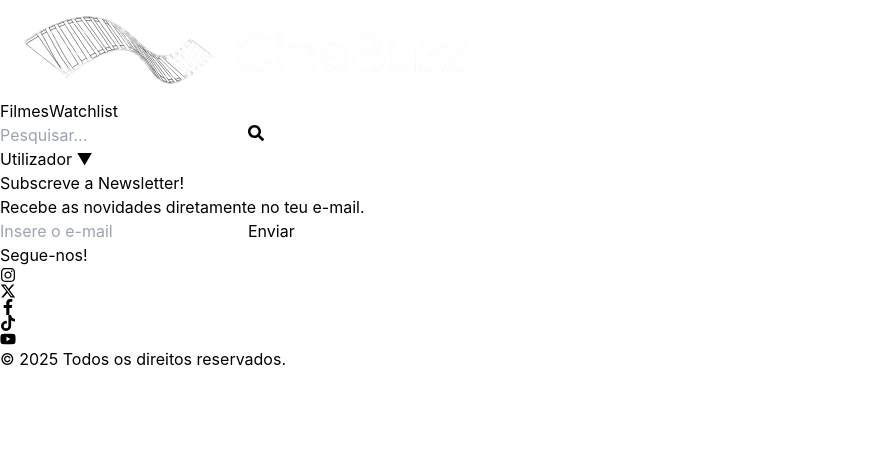
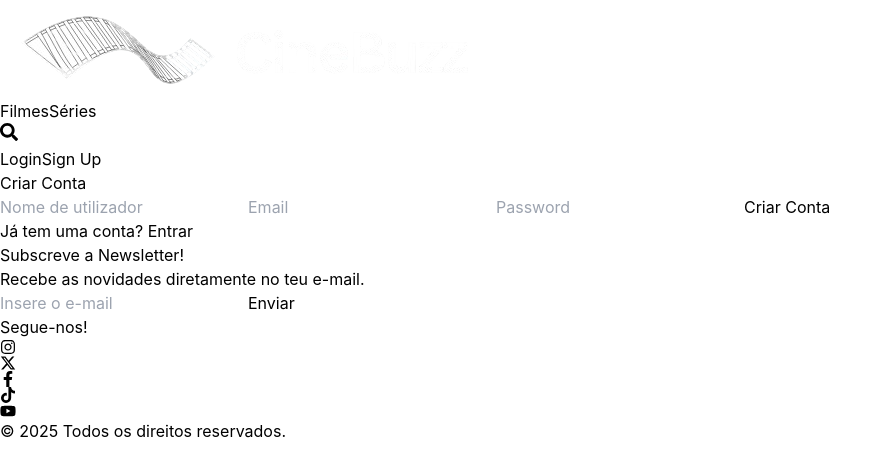
Before and after one commit to rodrigograca9/CineBuzz, a React (Vite) app: page /register in a window 1280 px wide. Shown: the top 476 px of the page, without its empty margins (0-892 px from the left). Built offline with nearby package versions, Linux system fonts and the light colour scheme.

Commit message:
Add files via upload

```diff
--- a/package.json
+++ b/package.json
@@ -10,9 +10,11 @@
     "preview": "vite preview"
   },
   "dependencies": {
+    "@supabase/supabase-js": "^2.49.4",
     "react": "^19.0.0",
     "react-dom": "^19.0.0",
     "react-icons": "^5.5.0",
+    "react-responsive-carousel": "^3.2.23",
     "react-router-dom": "^7.4.0"
   },
   "devDependencies": {
--- a/src/App.jsx
+++ b/src/App.jsx
@@ -5,6 +5,8 @@ import MovieDetails from "./pages/Moviedetails";
 import Navbar from "./components/navbar";
 import Footer from "./components/footer";
 import MoviePage from "./pages/MoviePage";
+import Register from "./pages/Register";
+import Login from "./pages/Login";
 
 export default function App() {
   return (
@@ -14,6 +16,8 @@ export default function App() {
         <div className="p-6">
           <Routes>
             <Route path="/" element={<Home />} />
+            <Route path="/register" element={<Register />} />
+            <Route path="/login" element={<Login />} />
             <Route path="/movies" element={<MoviePage />} />
             <Route path="/movie/:id" element={<MovieDetails />} />
           </Routes>
@@ -21,5 +25,5 @@ export default function App() {
         <Footer />
       </div>
     </Router>
-  );
+  );
 }
--- a/src/components/navbar.jsx
+++ b/src/components/navbar.jsx
@@ -3,8 +3,10 @@ import { useNavigate } from "react-router-dom";
 import { FaSearch } from "react-icons/fa"; // Ícone de pesquisa
 
 export default function Navbar() {
+  const [search, setSearch] = useState(""); // Estado para pesquisa
+  const [isLoggedIn, setIsLoggedIn] = useState(false);
   const [menuOpen, setMenuOpen] = useState(false);
-  const [search, setSearch] = useState(""); // Estado para pesquisa
+  const [searchExpanded, setSearchExpanded] = useState(false);
   const navigate = useNavigate();
 
   const handleSearch = (e) => {
@@ -14,18 +16,38 @@ export default function Navbar() {
     }
   };
 
+  const toggleSearch = () => {
+    setSearchExpanded(!searchExpanded);
+    if (!searchExpanded) {
+      // Focar no input quando expandir
+      setTimeout(() => {
+        document.getElementById("search-input")?.focus();
+      }, 100);
+    } else {
+      // Limpar busca ao fechar
+      setSearch("");
+    }
+  };
+
+  // Função simulada de logout (remover quando implementar autenticação real)
+  const handleLogout = () => {
+    setIsLoggedIn(false);
+    alert("Logout realizado!");
+  };
+
   return (
-    <nav className="bg-[#14181C] text-white p-4 flex justify-between items-center shadow-lg">
+    <nav className="bg-[#14181C] text-white p-4 flex justify-between items-center shadow-lg px-8">
       {/* Logo */}
+      <div className="flex items-center">
         <img
           src="/logo.png"
           alt="Logo do CineBuzz"
-        className="h-12 cursor-pointer transform transition duration-300 hover:scale-105"
+          className="h-12 cursor-pointer transform transition duration-300 hover:scale-105 mr-8"
           onClick={() => navigate("/")}
         />
 
-      <div className="flex gap-8 items-center">
-        {/* Links de Navegação */}
+        {/* Links de Navegação com espaço à esquerda */}
+        <div className="flex gap-6">
           <button
             onClick={() => navigate("/movies")}
             className="text-lg font-medium hover:text-[#1D4ED8] transition duration-300"
@@ -34,33 +56,51 @@ export default function Navbar() {
           </button>
 
           <button
-          onClick={() => navigate("/watchlist")}
+            onClick={() => navigate("/series")}
             className="text-lg font-medium hover:text-[#1D4ED8] transition duration-300"
           >
-          Watchlist
+            Séries
           </button>
+        </div>
+      </div>
 
-        {/* Barra de Pesquisa */}
+      <div className="flex gap-6 items-center">
+        {/* Barra de Pesquisa Expansível */}
+        <div className="relative">
+          {searchExpanded ? (
             <form
               onSubmit={handleSearch}
-          className="relative flex items-center bg-gray-800 rounded-full overflow-hidden"
+              className="flex items-center bg-gray-700 rounded-full overflow-hidden"
             >
               <input
+                id="search-input"
                 type="text"
                 placeholder="Pesquisar..."
                 value={search}
                 onChange={(e) => setSearch(e.target.value)}
-            className="p-2 pl-4 pr-10 bg-gray-700 text-white outline-none w-48 focus:w-64 transition-all duration-300 rounded-full"
+                className="p-2 pl-4 pr-10 bg-gray-700 text-white outline-none w-48 transition-all duration-300 rounded-full"
               />
               <button
-            type="submit"
+                type="button"
+                onClick={toggleSearch}
                 className="absolute right-3 text-gray-400 hover:text-white transition"
               >
                 <FaSearch />
               </button>
             </form>
+          ) : (
+            <button
+              onClick={toggleSearch}
+              className="p-2 text-gray-400 hover:text-white transition"
+            >
+              <FaSearch size={18} />
+            </button>
+          )}
+        </div>
 
-        {/* Menu do Utilizador */}
+        {/* Renderização condicional baseada no estado de login */}
+        {isLoggedIn ? (
+          // Menu do Utilizador (mostrado apenas quando logado)
           <div className="relative">
             <button
               onClick={() => setMenuOpen(!menuOpen)}
@@ -70,7 +110,7 @@ export default function Navbar() {
             </button>
 
             {menuOpen && (
-            <div className="absolute right-0 bg-gray-700 p-2 mt-2 w-44 rounded-lg shadow-lg transform transition-all duration-300">
+              <div className="absolute right-0 bg-gray-700 p-2 mt-2 w-44 rounded-lg shadow-lg transform transition-all duration-300 z-10">
                 <button
                   onClick={() => navigate("/")}
                   className="block w-full text-left p-2 hover:bg-gray-600 transition"
@@ -96,7 +136,7 @@ export default function Navbar() {
                   Likes
                 </button>
                 <button
-                onClick={() => alert("Logout realizado!")}
+                  onClick={handleLogout}
                   className="block w-full text-left p-2 hover:bg-red-600 transition"
                 >
                   Log out
@@ -104,6 +144,22 @@ export default function Navbar() {
               </div>
             )}
           </div>
+        ) : (
+          <>
+            <button
+              onClick={() => navigate("/login")}
+              className="text-lg font-medium hover:text-[#1D4ED8] transition duration-300"
+            >
+              Login
+            </button>
+            <button
+              onClick={() => navigate("/register")}
+              className="text-lg font-medium hover:text-[#1D4ED8] transition duration-300"
+            >
+              Sign Up
+            </button>
+          </>
+        )}
       </div>
     </nav>
   );
--- /dev/null
+++ b/src/helper/supabaseClient.js
@@ -0,0 +1,7 @@
+import {createClient} from '@supabase/supabase-js'
+
+const supabaseUrl = 'https://vztkelpnqpewnysbzqko.supabase.co';
+const supabaseAnonKey = 'eyJhbGciOiJIUzI1NiIsInR5cCI6IkpXVCJ9.eyJpc3MiOiJzdXBhYmFzZSIsInJlZiI6InZ6dGtlbHBucXBld255c2J6cWtvIiwicm9sZSI6ImFub24iLCJpYXQiOjE3NDMwODkyMzQsImV4cCI6MjA1ODY2NTIzNH0.iGZhJK1FeAmPI_l-9Ph9rP9TSpy7ftzXFIgoYj0FLHQ';
+
+const supabase= createClient(supabaseUrl,supabaseAnonKey);
+export default supabase;
--- /dev/null
+++ b/src/pages/Login.jsx
@@ -0,0 +1,56 @@
+import React,{useState} from 'react'
+import supabase from '../helper/supabaseClient'
+import { Link, useNavigate } from "react-router-dom";
+
+function Login() {
+  const navigate = useNavigate();
+  const [email, setEmail] = useState("");
+  const [password, setPassword] = useState("");
+  const [message, setMessage] = useState("");
+
+  const handleSubmit = async (event) => {
+   event.preventDefault();
+   setMessage("");
+
+   const {data, error} = await supabase.auth.signInWithPassword({
+     email: email,
+     password: password,
+    });
+
+    if (error) {
+     setMessage(error.message);
+     setEmail("");
+     setPassword("");
+     return;
+    }
+
+    if(data){
+     navigate("/");
+     return null;
+    }
+
+
+  };
+  return (
+    <div>
+      <h2>Log in</h2>
+      <br />
+      {message && <span>{message}</span>}
+      <form onSubmit={handleSubmit}>
+        <input
+        onChange={(e)=> setEmail(e.target.value)}
+        value={email}
+        type="email" placeholder="Email" required/>
+        <input
+        onChange={(e)=> setPassword(e.target.value)}
+        value={password}
+        type="password" placeholder="Password" required/>
+        <button type="submit">Log in</button>
+      </form>
+      <span>Não tem uma conta?</span>
+      <Link to="/register">Fazer registo</Link>
+    </div>
+  )
+}
+
+export default Login
--- a/src/pages/MoviePage.jsx
+++ b/src/pages/MoviePage.jsx
@@ -68,10 +68,10 @@ export default function FilmesPage() {
       let totalResults = 0;
 
       while (uniqueMoviesArray.length < MOVIES_PER_PAGE) {
-        let url = `${API_BASE_URL}/discover/movie?language=pt-PT&page=${page}`;
+        let url = `${API_BASE_URL}/discover/movie?language=en-US&page=${page}`;
 
         if (search) {
-          url = `${API_BASE_URL}/search/movie?query=${search}&language=pt-PT&page=${page}`;
+          url = `${API_BASE_URL}/search/movie?query=${search}&language=en-US&page=${page}`;
         }
 
         const filters = [];
--- /dev/null
+++ b/src/pages/Register.jsx
@@ -0,0 +1,113 @@
+import React, { useState } from "react";
+import supabase from "../helper/supabaseClient";
+import { Link } from "react-router-dom";
+
+function Register() {
+  const [username, setUsername] = useState("");
+  const [email, setEmail] = useState("");
+  const [password, setPassword] = useState("");
+  const [message, setMessage] = useState("");
+  const [messageType, setMessageType] = useState(""); // Novo estado para definir o tipo de mensagem
+
+  const handleSubmit = async (event) => {
+    event.preventDefault();
+    setMessage("");
+
+    // Criar usuário no Supabase Auth
+    const { data, error } = await supabase.auth.signUp({
+      email,
+      password,
+    });
+
+    if (error) {
+      setMessage(error.message);
+      setMessageType("error"); // Define como erro
+      return;
+    }
+
+    if (data?.user) {
+      const userId = data.user.id; // ID do usuário gerado pelo Supabase Auth
+
+      // Inserir os dados na tabela "users"
+      const { error: insertError } = await supabase.from("users").insert([
+        {
+          uid: userId, // Agora esse campo está correto
+          username,
+          email,
+        },
+      ]);
+
+      if (insertError) {
+        setMessage(insertError.message);
+        setMessageType("error"); // Define como erro
+        return;
+      }
+
+      setMessage("Conta criada com sucesso!");
+      setMessageType("success"); // Define como sucesso
+    }
+
+    // Limpar os campos
+    setUsername("");
+    setEmail("");
+    setPassword("");
+  };
+
+  return (
+    <div className="flex flex-col items-center justify-center min-h-screen bg-gray-900 p-6">
+      {/* Ajustei a margem para trazer a caixa um pouco mais para cima */}
+      <div className="bg-gray-800 shadow-lg rounded-2xl p-8 w-full max-w-md mt-[-90px]">
+        <h2 className="text-2xl font-semibold text-center text-white mb-4">Criar Conta</h2>
+
+        {/* Mensagem de erro ou sucesso com cor dinâmica */}
+        {message && (
+          <p
+            className={`text-center text-sm mb-4 ${
+              messageType === "success" ? "text-green-400" : "text-orange-400"
+            }`}
+          >
+            {message}
+          </p>
+        )}
+
+        <form onSubmit={handleSubmit} className="flex flex-col space-y-4">
+          <input
+            className="border border-gray-600 bg-gray-700 text-white rounded-lg p-2 focus:outline-none focus:ring-2 focus:ring-blue-500"
+            onChange={(e) => setUsername(e.target.value)}
+            value={username}
+            type="text"
+            placeholder="Nome de utilizador"
+            required
+          />
+          <input
+            className="border border-gray-600 bg-gray-700 text-white rounded-lg p-2 focus:outline-none focus:ring-2 focus:ring-blue-500"
+            onChange={(e) => setEmail(e.target.value)}
+            value={email}
+            type="email"
+            placeholder="Email"
+            required
+          />
+          <input
+            className="border border-gray-600 bg-gray-700 text-white rounded-lg p-2 focus:outline-none focus:ring-2 focus:ring-blue-500"
+            onChange={(e) => setPassword(e.target.value)}
+            value={password}
+            type="password"
+            placeholder="Password"
+            required
+          />
+          <button
+            type="submit"
+            className="bg-blue-500 text-white rounded-lg py-2 hover:bg-blue-600 transition"
+          >
+            Criar Conta
+          </button>
+        </form>
+        <p className="text-center text-sm text-gray-400 mt-4">
+          Já tem uma conta? <Link to="/login" className="text-blue-400 hover:underline">Entrar</Link>
+        </p>
+      </div>
+    </div>
+  );
+}
+
+export default Register;
```
Also changed, not shown: src/pages/Home.jsx (+24 -45 lines), 1 other file (tests, documents, lock files or other folders). Lines whose indentation alone changed are shown as unchanged.
